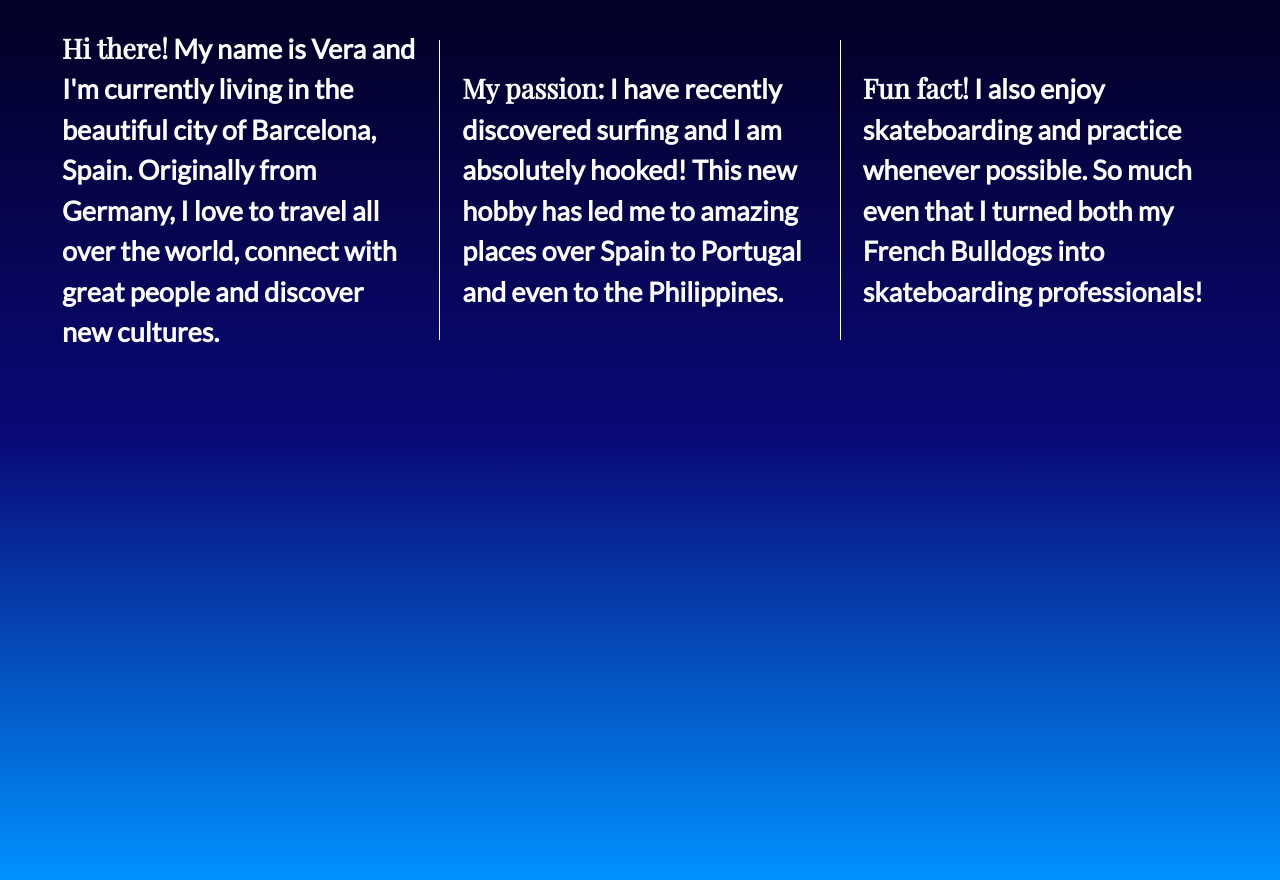
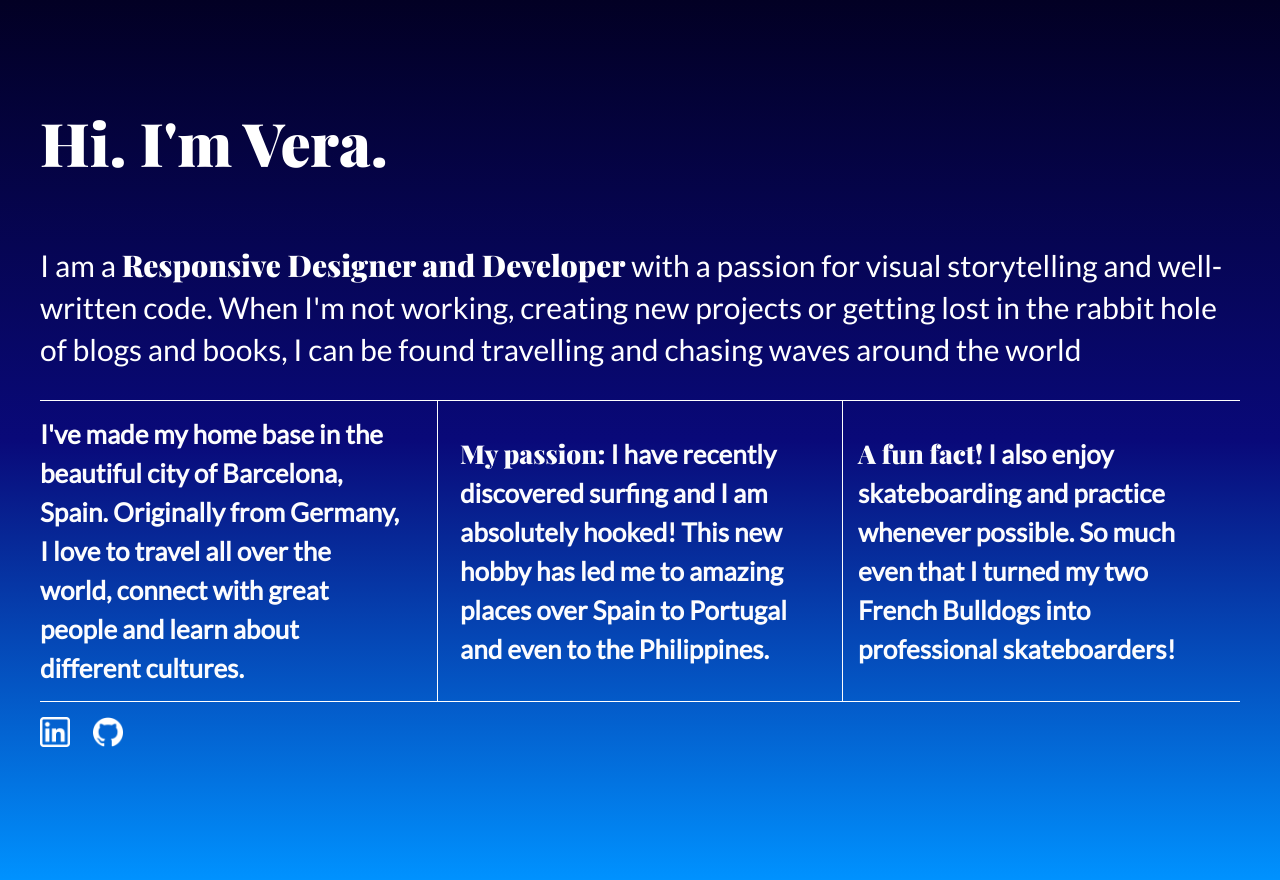
Before and after one commit to verathies/206-divs-flexbox-starter, a plain HTML site: page index.html in a window 1280 px wide. Drawn offline with nearby package versions, Linux system fonts and the light colour scheme.

Commit message:
changed layout

```diff
--- a/css/main.css
+++ b/css/main.css
@@ -106,28 +106,40 @@ body {
   padding: 2em;
   font-size: 1.25em;
   height: 100%;
-  background:linear-gradient(#020024, #090979, #0092ff)
+  background:linear-gradient(#020024, #090979, #0092ff);
+  color: #fff;
 }
 
+header {
+    font-size: 3em;
+    font-family: 'Playfair Display', serif;
+    font-weight: bold;
+}
+
+main {
+    font-size: 1.5em;
+}
 
 .wrapper {
   /*add display:flex and set justify-content to space-between*/
   font-weight: 700;
   display:flex;
   justify-content: space-between;
+  border-top: solid 0.5px white;
+  border-bottom: solid 0.5px white;
 }
 
 .div-1, .div-2, .div-3 {
   /*give the divs a width of 30%, add display:flex, set justify-content and align-items to center*/
   color: #fff;
   line-height: 1.5em;
-  font-size: 1.35em;
+  font-size: 1.3em;
   height: 300px;
   display: flex;
   width: 30%;
   justify-content: center;
   align-items: center;
-  padding: 0 22px;
+  padding: 0 22px 0 0;
   opacity: 0.99;
 
 }
@@ -135,11 +147,16 @@ body {
 .div-2 {
     border-left: solid 0.5px white;
     border-right: solid 0.5px white;
+    padding-left: 22px;
 }
 span {
     font-family: 'Playfair Display', serif;
+    font-weight: bold;
 }
 
+footer img {
+    padding: 15px 19px 0 0;
+}
 
 
 /* ==========================================================================
--- a/index.html
+++ b/index.html
@@ -16,17 +16,26 @@
         <link href='http://fonts.googleapis.com/css?family=Lora:700' rel='stylesheet' type='text/css'>
         <link href='http://fonts.googleapis.com/css?family=Source+Sans+Pro:400,700' rel='stylesheet' type='text/css'>
         <link href="https://fonts.googleapis.com/css?family=Lato&display=swap&subset=latin-ext" rel="stylesheet">
-        <link href="https://fonts.googleapis.com/css?family=Playfair+Display&display=swap&subset=latin-ext" rel="stylesheet">
+        <link href="https://fonts.googleapis.com/css?family=Playfair+Display:400,900&display=swap" rel="stylesheet">
     </head>
     <body>
         <!--[if lt IE 8]>
             <p class="browserupgrade">You are using an <strong>outdated</strong> browser. Please <a href="http://browsehappy.com/">upgrade your browser</a> to improve your experience.</p>
         <![endif]-->
-
+        <header>
+            <p>Hi. I'm Vera.
+            </p>
+        </header>
+        <main>
+            <p>I am a <span>Responsive Designer and Developer</span> with a passion for visual storytelling and well-written code.
+            When I'm not working, creating new projects or getting lost in the rabbit hole of blogs and books,
+            I can be found travelling and chasing waves around the world
+            </p>
+        </main>
         <section class="wrapper">
             <div class="div-1">
-                <p><span>Hi there!</span> My name is Vera and I'm currently living in the beautiful city of Barcelona, Spain.
-                    Originally from Germany, I love to travel all over the world, connect with great people and discover new cultures.
+                <p>I've made my home base in the beautiful city of Barcelona, Spain.
+                    Originally from Germany, I love to travel all over the world, connect with great people and learn about different cultures.
                 </p>
             </div>
             <div class="div-2">
@@ -34,10 +43,16 @@
                 Portugal and even to the Philippines. </p>
             </div>
             <div class="div-3">
-                <p><span>Fun fact!</span> I also enjoy skateboarding and practice whenever possible.
-                    So much even that I turned both my French Bulldogs into skateboarding professionals!</p>
+                <p><span>A fun fact!</span> I also enjoy skateboarding and practice whenever possible.
+                    So much even that I turned my two French Bulldogs into professional skateboarders!</p>
             </div>
         </section>
+        <footer>
+            <section>
+                <a href="https://es.linkedin.com/in/vera-thies-4b7a1a95" target="_blank"><img src="img/linkedin.png" alt="linkedin" height="30px"></a>
+                <a href="https://github.com/verathies" target="_blank"><img src="img/github.png" alt="github" height="30px"></a>
+            </section>
+        </footer>
 
         <script src="https://ajax.googleapis.com/ajax/libs/jquery/1.11.3/jquery.min.js"></script>
         <script>window.jQuery || document.write('<script src="js/vendor/jquery-1.11.3.min.js"><\/script>')</script>
```
Also changed, not shown: img/github.png (added), img/linkedin.png (added).
